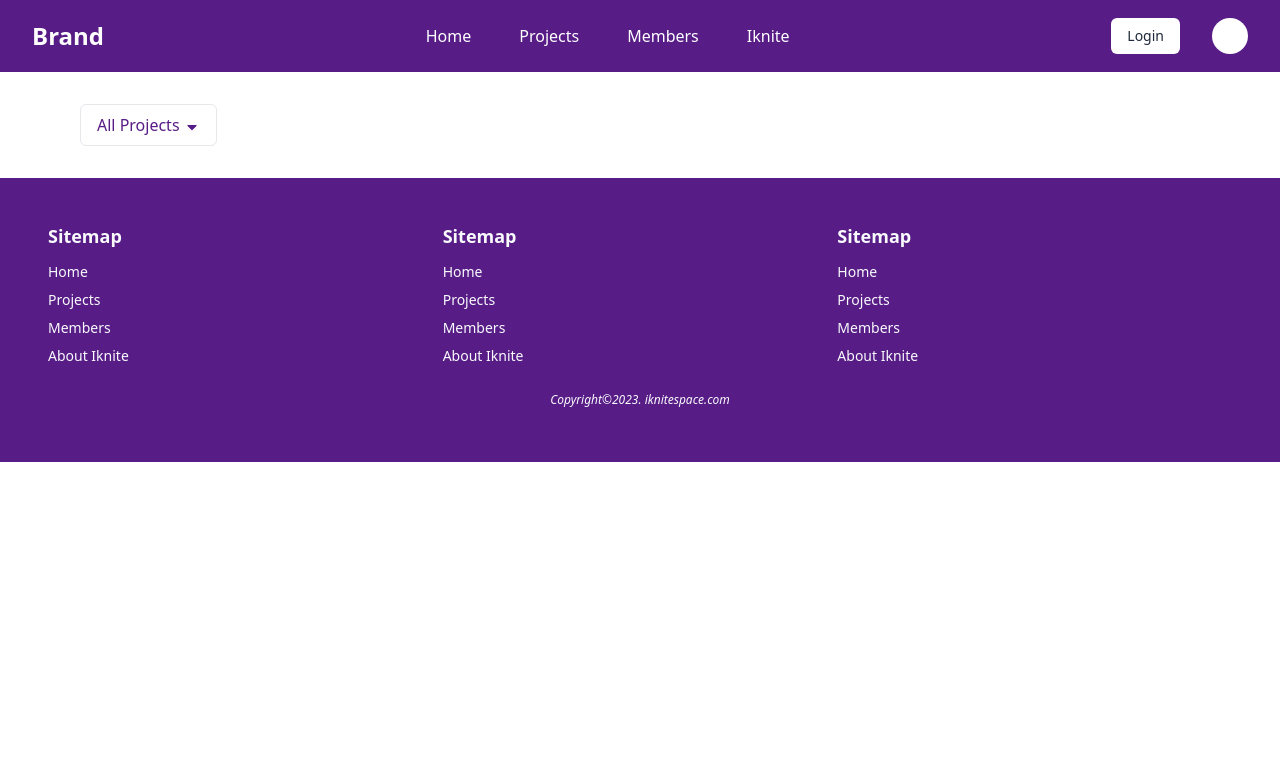
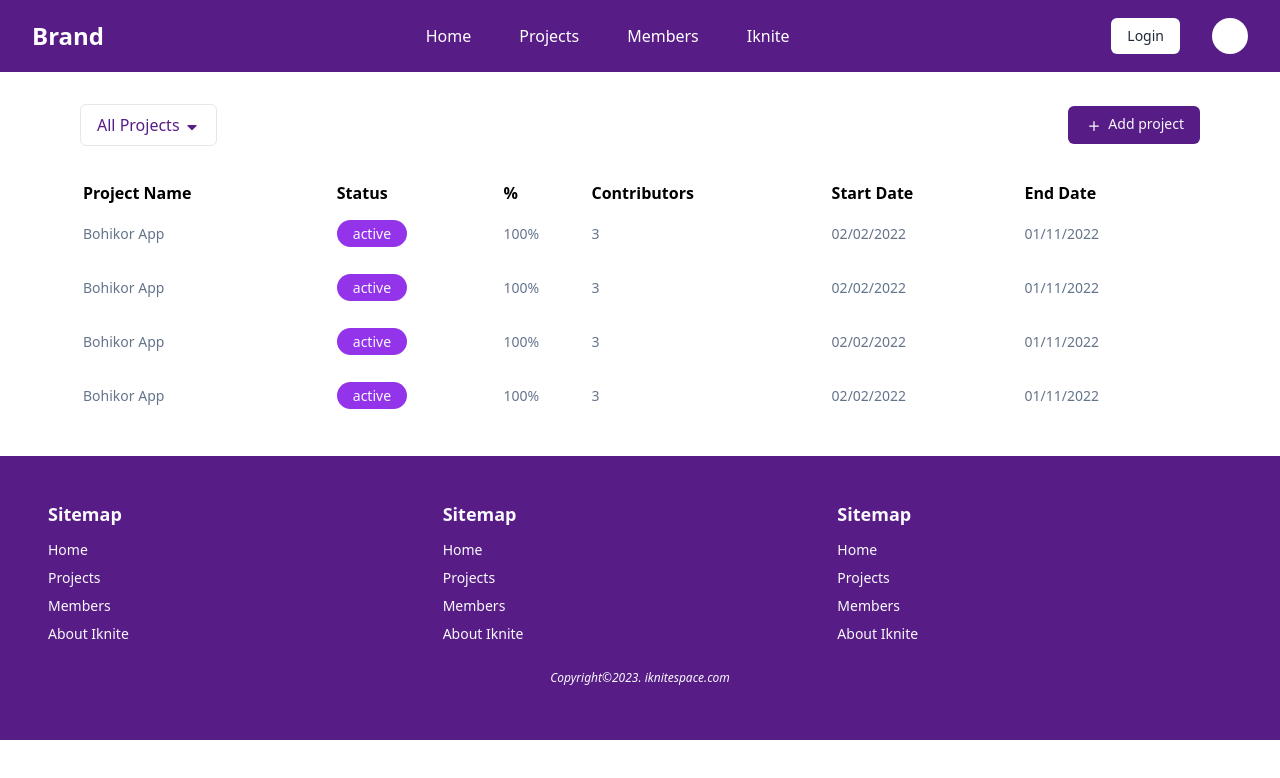
Before and after one commit to Kimbohlovette/iknite-portfolio-manager, a React (Create React App) app: page /projects in a window 1280 px wide. Shown: the top 778 px of the page. Built offline with nearby package versions, Linux system fonts and the light colour scheme; some icons are missing.

Commit message:
Projects page complete

```diff
--- a/src/pages/Members.tsx
+++ b/src/pages/Members.tsx
@@ -1,11 +1,12 @@
 import { Icon } from '@iconify/react'
 import React from 'react'
+import { BsPlus } from 'react-icons/bs'
 
 function Members() {
   return (
     <div className="my-5">
         <h1 className="text-2xl font-medium my-2">Members</h1>
-
+        <div className="flex justify-between items-start">
             <div className="filters flex flex-row flex-wrap gap-2 [&>*:focus]:shadow [&>*:focus]:shadow-purple-200 [&>*:focus]:border-purple-400">
                 <input
                 type="search"
@@ -18,8 +19,15 @@ function Members() {
                 <button className="border py-2 px-4 rounded-md text-slate-600 text-sm w-fit">Designers</button>
                 <button className="border py-2 px-4 rounded-md text-slate-600 text-sm w-fit">Developers</button>
             </div>
+            <div className="">
+                <button className="text-slate-50 bg-purple-900 rounded-md py-2 px-4 text-sm">
+                    <BsPlus className="inline mr-1 align-center text-xl"/>
+                    <span className="hidden sm:inline">Add member</span>
+                </button>
+            </div>
+        </div>
 
-        <table className="border-spacing-y-4 border-separate w-full text-left">
+        <table className="border-spacing-y-2 border-separate w-full text-left">
             <thead>
                 <tr className="text-sm sm:text-base [&>*]:py-1 text-purple-900/60 text-center sm:text-left">
                     <th></th>
@@ -49,7 +57,7 @@ function Member(){
     return (
         <tr className="gap-y-5 px-2 [&>*]:py-2 rounded-sm cursor-pointer hover:bg-slate-100">
             <td className="flex justify-center">
-                <div className="avatar rounded-full aspect-squre border p-4 flex items-center justify-center w-fit">
+                <div className="avatar rounded-full aspect-square border p-4 flex items-center justify-center w-fit">
                     <Icon icon="mdi:user"/>
                 </div>
             </td>
--- a/src/pages/Projects.tsx
+++ b/src/pages/Projects.tsx
@@ -1,18 +1,24 @@
 import { useState } from 'react'
 import { FaCaretDown } from 'react-icons/fa'
+import { BsPlus } from "react-icons/bs"
 
 function Projects() {
 
     const [open, toggleDropdown] = useState(false)
     return (
         <div className="my-8">
-            <header>
+            <header className="flex justify-between items-center flex-row">
                 <div className="relative">
                     <button
                     className="text-purple-900 hover:text-purple-600 py-2 px-4 border rounded-md"
-                    onClick={()=>{toggleDropdown(open=>!open)}}>All Projects <FaCaretDown className="inline" /></button>
+                    onClick={
+                        ()=> {
+                        toggleDropdown(open=>!open)
+                        }
+                    }
+                    >All Projects <FaCaretDown className="inline" /></button>
                     <div
-                    className="dropdown absolute top-full mt-2 rounded-md border-purple-500 shadow-inner bg-white py-5 px-2"
+                    className="dropdown absolute top-full mt-2 rounded-md border-purple-500 shadow-inner bg-white py-5 px-2 min-w-max"
                     hidden={!open}>
                         <ul className="text-slate-600 [&>*]:py-2 [&>*]:px-4 hover:[&>*]:bg-slate-100 [&>*]:rounded-md [&>*]:cursor-pointer">
                             <li>All Projects</li>
@@ -21,8 +27,51 @@ function Projects() {
                         </ul>
                     </div>
                 </div>
+                <div className="">
+                    <button className="text-slate-50 bg-purple-900 rounded-md py-2 px-4 text-sm">
+                        <BsPlus className="inline mr-1 align-center text-xl"/>
+                        <span className="hidden sm:inline">Add project</span>
+                    </button>
+                </div>
             </header>
+            <div className="my-8">
+                <table className="w-full text-left border-separate border-space-y-2">
+                    <thead>
+                        <tr>
+                            <th>Project Name</th>
+                            <th>Status</th>
+                            <th>%</th>
+                            <th>Contributors</th>
+                            <th>Start Date</th>
+                            <th>End Date</th>
+                        </tr>
+                    </thead>
+                    <tbody className="text-sm">
+                        <Project />
+                        <Project />
+                        <Project />
+                        <Project />
+                    </tbody>
+                </table>
+            </div>
         </div>
+    )
+}
+
+function Project(){
+    return (
+        <tr className="text-slate-500 [&>*]:py-4">
+            <td>Bohikor App</td>
+            <td>
+                <span className="rounded-full py-1 px-4 text-sm bg-purple-600 text-slate-50 ">
+                active
+                </span>
+            </td>
+            <td>100%</td>
+            <td>3</td>
+            <td>02/02/2022</td>
+            <td>01/11/2022</td>
+        </tr>
     )
 }
 
```
Lines whose indentation alone changed are shown as unchanged.
